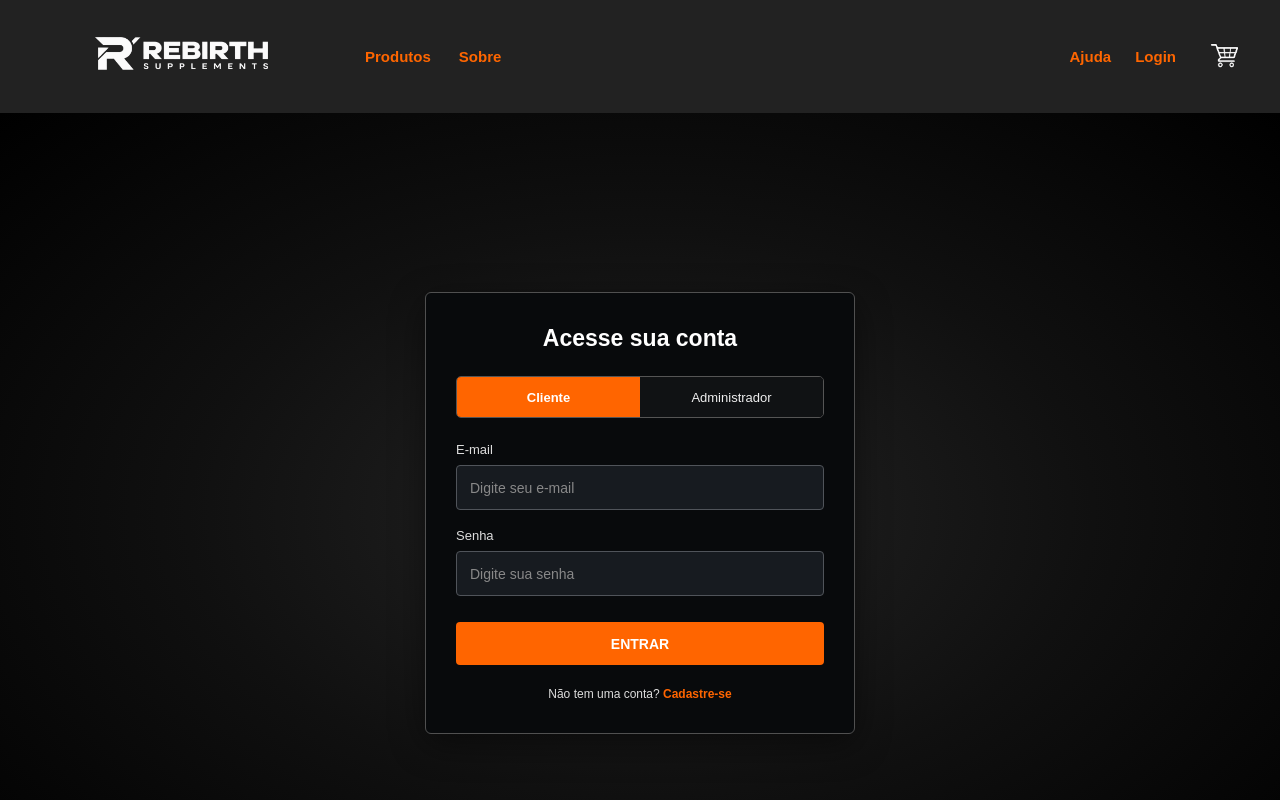
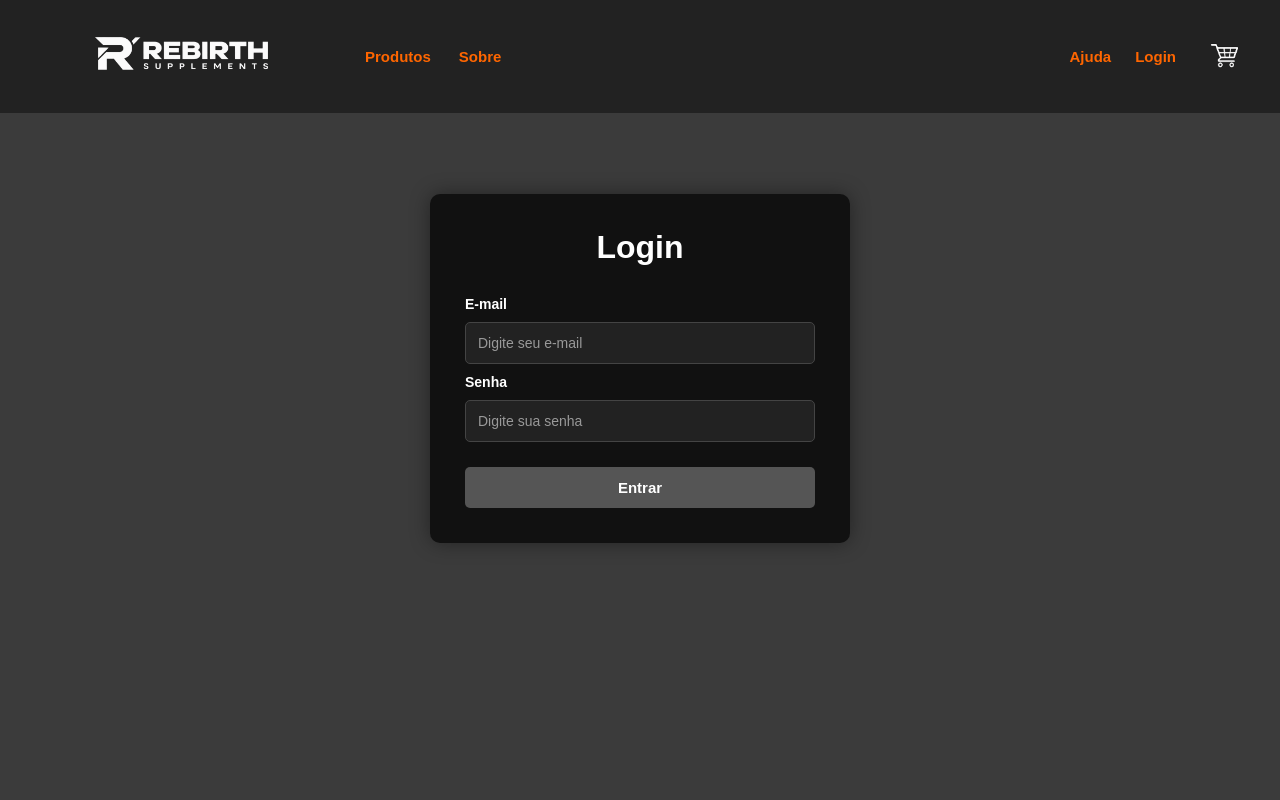
Before and after one commit to ItaloLeray/rebirthSuplements, an Angular app in the folder rebirth/: page /login in a window 1280 px wide. Shown: the top 800 px of the page. Built offline with nearby package versions, Linux system fonts and the light colour scheme.

Commit message:
juntando a página de login

```diff
--- a/rebirth/src/app/pages/login/login.component.css
+++ b/rebirth/src/app/pages/login/login.component.css
@@ -1,222 +1,81 @@
-* {
-  box-sizing: border-box;
+:host {
+    display: block;
+    min-height: calc(100vh - 110px);
+    background-color: #3b3b3b;
+    padding-top: 1px;
 }
 
-.login-page {
-  min-height: 100vh;
+.login {
+    width: 350px;
+    margin: 80px auto;
+    padding: 35px;
+
+    background-color: #111111;
+    border-radius: 10px;
+
+    box-shadow: 0 0 20px rgba(0, 0, 0, 0.4);
+
     display: flex;
-  align-items: center;
-  justify-content: center;
-  padding: 24px;
+    flex-direction: column;
+    gap: 10px;
 
-  background:
-    radial-gradient(
-      ellipse at center,
-      #242424 0%,
-      #101010 50%,
-      #000 100%
-    );
-
-  color: #fff;
     font-family: Arial, Helvetica, sans-serif;
 }
 
-.login-container {
-  width: 100%;
-  max-width: 430px;
+.login h1 {
+    margin: 0 0 20px;
+    text-align: center;
+    color: #ffffff;
 }
 
-.login-box {
-  width: 100%;
-  padding: 32px 30px;
-
-  background: rgba(8, 10, 12, 0.96);
-  border: 1px solid #505050;
-  border-radius: 6px;
-
-  box-shadow: 0 10px 35px rgba(0, 0, 0, 0.45);
-}
-
-.login-box h1 {
-  margin: 0 0 24px;
-  text-align: center;
-  font-size: 23px;
-  font-weight: 600;
-}
-
-.subtitulo {
-  margin: -12px 0 24px;
-  color: #bbb;
-  text-align: center;
-  font-size: 13px;
-}
-
-.tipo-usuario {
-  display: flex;
-  height: 42px;
-  margin-bottom: 24px;
-  overflow: hidden;
-
-  border: 1px solid #555;
-  border-radius: 5px;
-}
-
-.tipo-usuario button {
-  flex: 1;
-  border: none;
-  background: #101214;
-  color: #eee;
-  cursor: pointer;
-  font-size: 13px;
-  transition: background 0.2s;
-}
-
-.tipo-usuario button.ativo {
-  background: #ff6500;
-  color: #fff;
+.login label {
+    color: #ffffff;
+    font-size: 14px;
     font-weight: bold;
 }
 
-.campo {
-  margin-bottom: 18px;
+.login input {
+    padding: 12px;
+
+    border: 1px solid #444444;
+    border-radius: 5px;
+
+    background-color: #222222;
+    color: #ffffff;
+
+    font-size: 14px;
+    outline: none;
 }
 
-.campo label {
-  display: block;
-  margin-bottom: 8px;
-  color: #ddd;
-  font-size: 13px;
+.login input:focus {
+    border-color: #ff6600;
 }
 
-.campo input {
-  display: block;
-  width: 100%;
-  height: 45px;
-  padding: 0 13px;
-
-  background: #171b20;
-  border: 1px solid #50545a;
-  border-radius: 4px;
-  outline: none;
-
-  color: white;
-  font-size: 14px;
-  transition: border-color 0.2s;
+.login input::placeholder {
+    color: #999999;
 }
 
-.campo input::placeholder {
-  color: #888;
-}
-
-.campo input:focus {
-  border-color: #ff6500;
-  box-shadow: 0 0 0 2px rgba(255, 101, 0, 0.12);
-}
-
-.btn-principal {
-  width: 100%;
-  min-height: 43px;
-  margin-top: 8px;
+.login button {
+    margin-top: 15px;
     padding: 12px;
 
-  background: #ff6500;
-  color: white;
+    border: none;
+    border-radius: 5px;
 
-  border: none;
-  border-radius: 4px;
+    background-color: #ff6600;
+    color: #ffffff;
 
-  font-size: 14px;
+    font-size: 15px;
     font-weight: bold;
-  cursor: pointer;
 
-  transition: background 0.2s;
-}
-
-.btn-principal:hover {
-  background: #e85b00;
-}
-
-.cadastro {
-  margin: 22px 0 0;
-  text-align: center;
-  color: #ddd;
-  font-size: 12px;
-}
-
-.link {
-  padding: 0;
-  border: none;
-  background: transparent;
-  color: #ff6500;
-  font-size: inherit;
-  font-weight: bold;
     cursor: pointer;
 }
 
-.link:hover {
-  text-decoration: underline;
+.login button:hover {
+    background-color: #e65c00;
 }
 
-.mensagem {
-  padding: 11px;
-  border-radius: 4px;
-  font-size: 12px;
-  line-height: 1.5;
+.login button:disabled {
+    background-color: #555555;
+    cursor: not-allowed;
 }
-
-.mensagem.erro {
-  color: #ffb4a8;
-  background: #381b19;
-  border: 1px solid #79352e;
-}
-
-.mensagem.sucesso {
-  color: #a8f0ba;
-  background: #14331e;
-  border: 1px solid #286a3a;
-}
-
-.aviso-admin {
-  margin: 18px 0 0;
-  color: #aaa;
-  font-size: 11px;
-  text-align: center;
-  overflow-wrap: anywhere;
-}
-
-.selo {
-  display: block;
-  margin-bottom: 20px;
-  color: #ff6500;
-  font-size: 12px;
-  font-weight: bold;
-  text-align: center;
-}
-
-.area-logada p {
-  color: #ccc;
-  font-size: 14px;
-  line-height: 1.6;
-  text-align: center;
-}
-
-.acoes-area {
-  margin: 22px 0;
-  padding: 12px;
-  border: 1px solid #333;
-  border-radius: 4px;
-}
-
-@media (max-width: 480px) {
-  .login-page {
-    padding: 15px;
-  }
-
-  .login-box {
-    padding: 27px 20px;
-  }
-
-  .login-box h1 {
-    font-size: 21px;
-  }
-}
--- a/rebirth/src/app/pages/login/login.component.html
+++ b/rebirth/src/app/pages/login/login.component.html
@@ -1,198 +1,32 @@
-<div class="login-page">
+<div class="login">
 
-  <div class="login-container">
+    <h1>Login</h1>
 
-    <div class="login-box" *ngIf="tela === 'login'">
-
-      <h1>Acesse sua conta</h1>
-
-      <div class="tipo-usuario">
-        <button
-          type="button"
-          [class.ativo]="tipoUsuario === 'cliente'"
-          (click)="selecionarTipo('cliente')">
-          Cliente
-        </button>
-
-        <button
-          type="button"
-          [class.ativo]="tipoUsuario === 'admin'"
-          (click)="selecionarTipo('admin')">
-          Administrador
-        </button>
-      </div>
-
-      <form (ngSubmit)="entrar()">
-
-        <div class="campo">
-          <label for="emailLogin">E-mail</label>
+    <label for="login">E-mail</label>
 
     <input
-            id="emailLogin"
+        id="login"
         type="email"
-            name="emailLogin"
-            [(ngModel)]="emailLogin"
+        [(ngModel)]="login"
+        (ngModelChange)="validarFormulario()"
         placeholder="Digite seu e-mail"
-            autocomplete="username"
-            required>
-        </div>
+    >
 
-        <div class="campo">
-          <label for="senhaLogin">Senha</label>
-
-          <input
-            id="senhaLogin"
-            type="password"
-            name="senhaLogin"
-            [(ngModel)]="senhaLogin"
-            placeholder="Digite sua senha"
-            autocomplete="current-password"
-            required>
-        </div>
-
-        <p
-          *ngIf="mensagem"
-          class="mensagem"
-          [class.erro]="tipoMensagem === 'erro'"
-          [class.sucesso]="tipoMensagem === 'sucesso'">
-          {{ mensagem }}
-        </p>
-
-        <button type="submit" class="btn-principal">
-          ENTRAR
-        </button>
-
-      </form>
-
-      <p class="cadastro">
-        Não tem uma conta?
-        <button
-          type="button"
-          class="link"
-          (click)="abrirCadastro()">
-          Cadastre-se
-        </button>
-      </p>
-
-      <p class="aviso-admin" *ngIf="tipoUsuario === 'admin'">
-        Acesso de demonstração: admin&#64;rebirth.com
-      </p>
-
-    </div>
-
-
-    <div class="login-box" *ngIf="tela === 'cadastro'">
-
-      <h1>Crie sua conta</h1>
-
-      <p class="subtitulo">
-        Cadastre-se na Rebirth Supplements
-      </p>
-
-      <form (ngSubmit)="cadastrar()">
-
-        <div class="campo">
-          <label for="nome">Nome completo</label>
-
-          <input
-            id="nome"
-            type="text"
-            name="nome"
-            [(ngModel)]="nome"
-            placeholder="Digite seu nome"
-            autocomplete="name"
-            required>
-        </div>
-
-        <div class="campo">
-          <label for="email">E-mail</label>
-
-          <input
-            id="email"
-            type="email"
-            name="email"
-            [(ngModel)]="email"
-            placeholder="Digite seu e-mail"
-            autocomplete="email"
-            required>
-        </div>
-
-        <div class="campo">
     <label for="senha">Senha</label>
 
     <input
         id="senha"
         type="password"
-            name="senha"
         [(ngModel)]="senha"
-            placeholder="Mínimo de 6 caracteres"
-            autocomplete="new-password"
-            minlength="6"
-            required>
-        </div>
-
-        <p
-          *ngIf="mensagem"
-          class="mensagem"
-          [class.erro]="tipoMensagem === 'erro'"
-          [class.sucesso]="tipoMensagem === 'sucesso'">
-          {{ mensagem }}
-        </p>
-
-        <button type="submit" class="btn-principal">
-          CADASTRAR
-        </button>
-
-      </form>
-
-      <p class="cadastro">
-        Já tem uma conta?
-        <button
-          type="button"
-          class="link"
-          (click)="voltarLogin()">
-          Fazer login
-        </button>
-      </p>
-
-    </div>
-
-
-    <div class="login-box area-logada" *ngIf="tela === 'area'">
-
-      <span class="selo">REBIRTH SUPPLEMENTS</span>
-
-      <h1>Bem-vindo, {{ usuarioLogado }}!</h1>
-
-      <p *ngIf="perfilLogado === 'cliente'">
-        Você entrou na sua conta de cliente.
-      </p>
-
-      <p *ngIf="perfilLogado === 'admin'">
-        Você entrou no modo administrador.
-      </p>
-
-      <div class="acoes-area" *ngIf="perfilLogado === 'admin'">
-        <p>
-          Aqui ficará a área de manutenção dos produtos.
-        </p>
-      </div>
-
-      <div class="acoes-area" *ngIf="perfilLogado === 'cliente'">
-        <p>
-          Aqui ficará a área de compras e seus produtos.
-        </p>
-      </div>
+        (ngModelChange)="validarFormulario()"
+        placeholder="Digite sua senha"
+    >
 
     <button
         type="button"
-        class="btn-principal"
-        (click)="sair()">
-        SAIR DA CONTA
+        [disabled]="botaoDesabilitado"
+        (click)="fazerLogin()">
+        Entrar
     </button>
 
 </div>
-
-  </div>
-
-</div>
--- a/rebirth/src/app/pages/login/login.component.ts
+++ b/rebirth/src/app/pages/login/login.component.ts
@@ -1,205 +1,53 @@
 import { Component } from '@angular/core';
-import { CommonModule } from '@angular/common';
 import { FormsModule } from '@angular/forms';
-
-interface Cliente {
-  nome: string;
-  email: string;
-  senha: string;
-}
-
-type TipoUsuario = 'cliente' | 'admin';
-type Tela = 'login' | 'cadastro' | 'area';
+import { Router } from '@angular/router';
 
 @Component({
   selector: 'app-login',
-  standalone: true,
-  imports: [CommonModule, FormsModule],
+  imports: [FormsModule],
   templateUrl: './login.component.html',
   styleUrl: './login.component.css'
 })
 export class LoginComponent {
 
-  tela: Tela = 'login';
-  tipoUsuario: TipoUsuario = 'cliente';
+  constructor(private router: Router) {}
 
-  nome = '';
-  email = '';
-  senha = '';
+  login: string = '';
+  senha: string = '';
 
-  emailLogin = '';
-  senhaLogin = '';
+  botaoDesabilitado: boolean = true;
 
-  mensagem = '';
-  tipoMensagem: 'erro' | 'sucesso' = 'erro';
-
-  usuarioLogado = '';
-  perfilLogado: TipoUsuario = 'cliente';
-
-  private chaveStorage = 'rebirth_clientes';
-
-  private lerClientes(): Cliente[] {
-    try {
-      return JSON.parse(
-        localStorage.getItem(this.chaveStorage) || '[]'
-      );
-    } catch {
-      return [];
+  validarFormulario() {
+    if (
+      this.login.trim() !== '' &&
+      this.senha.trim() !== ''
+    ) {
+      this.botaoDesabilitado = false;
+    } else {
+      this.botaoDesabilitado = true;
     }
   }
 
-  selecionarTipo(tipo: TipoUsuario): void {
-    this.tipoUsuario = tipo;
-    this.mensagem = '';
-  }
+  fazerLogin() {
 
-  abrirCadastro(): void {
-    this.tela = 'cadastro';
-    this.nome = '';
-    this.email = '';
-    this.senha = '';
-    this.mensagem = '';
-  }
-
-  voltarLogin(): void {
-    this.tela = 'login';
-    this.mensagem = '';
-  }
-
-  cadastrar(): void {
-    const nome = this.nome.trim();
-    const email = this.email.trim().toLowerCase();
-
-    if (!nome || !email || !this.senha) {
-      this.mostrarMensagem(
-        'Preencha todos os campos.',
-        'erro'
-      );
+    if (
+      this.login === 'admin@rebirth.com' &&
+      this.senha === 'Admin@123'
+    ) {
+      alert('Bem-vindo Administrador!');
+      this.router.navigate(['/adm']);
       return;
     }
 
-    if (!email.includes('@') || !email.includes('.')) {
-      this.mostrarMensagem(
-        'Digite um e-mail válido.',
-        'erro'
-      );
+    if (
+      this.login.trim() !== '' &&
+      this.senha.trim() !== ''
+    ) {
+      alert('Login realizado com sucesso!');
+      this.router.navigate(['/']);
       return;
     }
 
-    if (this.senha.length < 6) {
-      this.mostrarMensagem(
-        'A senha precisa ter pelo menos 6 caracteres.',
-        'erro'
-      );
-      return;
-    }
-
-    const clientes = this.lerClientes();
-
-    const existe = clientes.some(
-      cliente => cliente.email.toLowerCase() === email
-    );
-
-    if (existe) {
-      this.mostrarMensagem(
-        'Este e-mail já está cadastrado.',
-        'erro'
-      );
-      return;
-    }
-
-    clientes.push({
-      nome,
-      email,
-      senha: this.senha
-    });
-
-    localStorage.setItem(
-      this.chaveStorage,
-      JSON.stringify(clientes)
-    );
-
-    this.emailLogin = email;
-    this.senhaLogin = '';
-    this.nome = '';
-    this.email = '';
-    this.senha = '';
-
-    this.tipoUsuario = 'cliente';
-    this.tela = 'login';
-
-    this.mostrarMensagem(
-      'Conta criada! Agora faça seu login.',
-      'sucesso'
-    );
-  }
-
-  entrar(): void {
-    const email = this.emailLogin.trim().toLowerCase();
-    const senha = this.senhaLogin;
-
-    if (!email || !senha) {
-      this.mostrarMensagem(
-        'Informe seu e-mail e sua senha.',
-        'erro'
-      );
-      return;
-    }
-
-    if (this.tipoUsuario === 'admin') {
-
-      if (
-        email === 'admin@rebirth.com' &&
-        senha === 'Admin@123'
-      ) {
-        this.usuarioLogado = 'Administrador';
-        this.perfilLogado = 'admin';
-        this.tela = 'area';
-        this.mensagem = '';
-        return;
-      }
-
-      this.mostrarMensagem(
-        'E-mail ou senha de administrador incorretos.',
-        'erro'
-      );
-      return;
-    }
-
-    const cliente = this.lerClientes().find(
-      usuario =>
-        usuario.email.toLowerCase() === email &&
-        usuario.senha === senha
-    );
-
-    if (!cliente) {
-      this.mostrarMensagem(
-        'E-mail ou senha incorretos. Confira seus dados ou cadastre-se.',
-        'erro'
-      );
-      return;
-    }
-
-    this.usuarioLogado = cliente.nome;
-    this.perfilLogado = 'cliente';
-    this.tela = 'area';
-    this.mensagem = '';
-  }
-
-  sair(): void {
-    this.tela = 'login';
-    this.tipoUsuario = 'cliente';
-    this.emailLogin = '';
-    this.senhaLogin = '';
-    this.usuarioLogado = '';
-    this.mensagem = '';
-  }
-
-  private mostrarMensagem(
-    texto: string,
-    tipo: 'erro' | 'sucesso'
-  ): void {
-    this.mensagem = texto;
-    this.tipoMensagem = tipo;
+    alert('Preencha os campos.');
   }
 }
```
Lines whose indentation alone changed are shown as unchanged.
